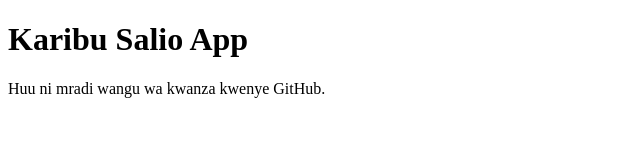
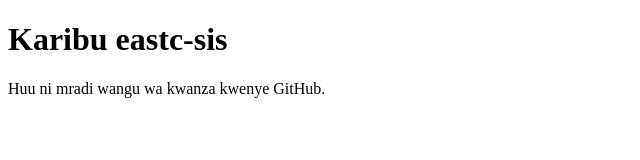
Before and after one commit to elishad009/eastc-sis, a plain HTML site: page index.html in a window 1280 px wide. Shown: the full height of the page, 0-640 px from the left. Drawn offline with Linux system fonts and the light colour scheme.

Commit message:
Update title and heading in index.html

```diff
--- a/index.html
+++ b/index.html
@@ -2,10 +2,10 @@
 <html lang="sw">
 <head>
   <meta charset="UTF-8">
-  <title>Salio App</title>
+  <title>eastc-sis</title>
 </head>
 <body>
-  <h1>Karibu Salio App</h1>
+  <h1>Karibu eastc-sis</h1>
   <p>Huu ni mradi wangu wa kwanza kwenye GitHub.</p>
 </body>
 </html>
```
